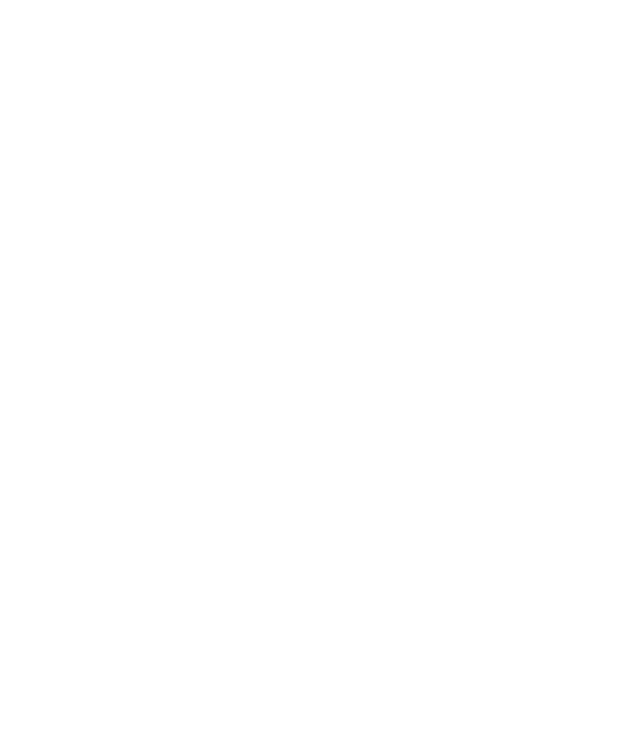
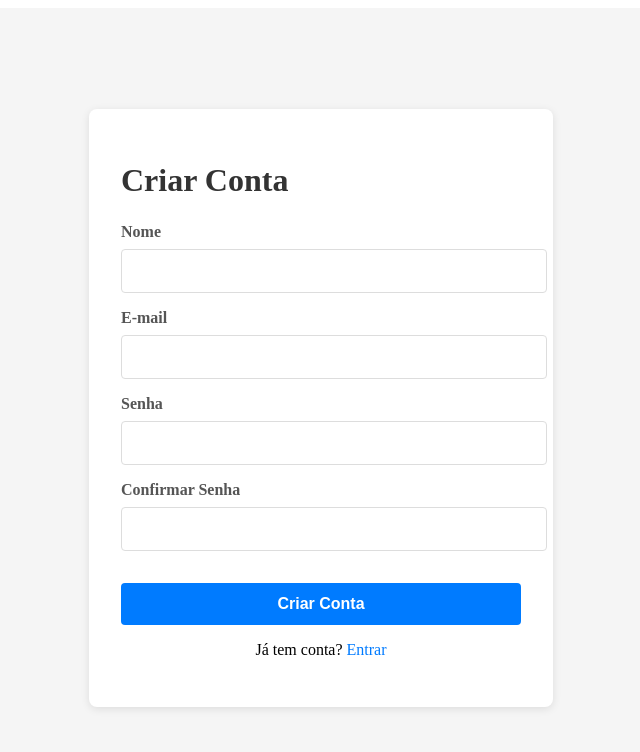
Before and after one commit to rodriguestg/fintech-wallet-challenge, a Vue app in the folder frontend/: page /register in a window 1280 px wide. Before the commit this address had no page. Shown: the top 752 px of the page, without its empty margins (319-959 px from the left). Built offline with nearby package versions, Linux system fonts and the light colour scheme.

Commit message:
feat: register component

```diff
--- /dev/null
+++ b/frontend/src/views/RegisterView.vue
@@ -0,0 +1,169 @@
+<template>
+  <div class="container">
+    <div class="card">
+      <h1>Criar Conta</h1>
+
+      <form @submit.prevent="handleRegister">
+        <div class="form-group">
+          <label>Nome</label>
+          <input v-model="name" type="text" required />
+        </div>
+
+        <div class="form-group">
+          <label>E-mail</label>
+          <input v-model="email" type="email" required />
+        </div>
+
+        <div class="form-group">
+          <label>Senha</label>
+          <input v-model="password" type="password" required />
+        </div>
+
+        <div class="form-group">
+          <label>Confirmar Senha</label>
+          <input v-model="passwordConfirmation" type="password" required />
+        </div>
+
+        <button type="submit" :disabled="loading">
+          {{ loading ? 'Criando...' : 'Criar Conta' }}
+        </button>
+
+        <p v-if="error" class="error">{{ error }}</p>
+      </form>
+
+      <p>
+        Já tem conta?
+        <router-link to="/login">Entrar</router-link>
+      </p>
+    </div>
+  </div>
+</template>
+
+<script setup>
+import { ref } from 'vue'
+import { useRouter } from 'vue-router'
+import { useAuthStore } from '../stores/authStore'
+
+const router = useRouter()
+const authStore = useAuthStore()
+
+const name = ref('')
+const email = ref('')
+const password = ref('')
+const passwordConfirmation = ref('')
+const loading = ref(false)
+const error = ref('')
+
+const handleRegister = async () => {
+  if (password.value !== passwordConfirmation.value) {
+    error.value = 'Senhas não conferem'
+    return
+  }
+
+  loading.value = true
+  error.value = ''
+
+  try {
+    await authStore.register(name.value, email.value, password.value, passwordConfirmation.value)
+    router.push('/dashboard')
+  } catch (err) {
+    error.value = err.response?.data?.message || 'Erro ao criar conta'
+  } finally {
+    loading.value = false
+  }
+}
+</script>
+
+<style scoped>
+.container {
+  display: flex;
+  justify-content: center;
+  align-items: center;
+  min-height: 100vh;
+  background: #f5f5f5;
+}
+
+.card {
+  background: white;
+  padding: 2rem;
+  border-radius: 8px;
+  box-shadow: 0 2px 8px rgba(0, 0, 0, 0.1);
+  width: 100%;
+  max-width: 400px;
+}
+
+h1 {
+  margin-bottom: 1.5rem;
+  color: #333;
+}
+
+.form-group {
+  margin-bottom: 1rem;
+}
+
+label {
+  display: block;
+  margin-bottom: 0.5rem;
+  font-weight: bold;
+  color: #555;
+}
+
+input {
+  width: 100%;
+  padding: 0.75rem;
+  border: 1px solid #ddd;
+  border-radius: 4px;
+  font-size: 1rem;
+}
+
+input:focus {
+  outline: none;
+  border-color: #007bff;
+  box-shadow: 0 0 4px rgba(0, 123, 255, 0.3);
+}
+
+button {
+  width: 100%;
+  padding: 0.75rem;
+  margin-top: 1rem;
+  background: #007bff;
+  color: white;
+  border: none;
+  border-radius: 4px;
+  font-size: 1rem;
+  cursor: pointer;
+  font-weight: bold;
+}
+
+button:hover:not(:disabled) {
+  background: #0056b3;
+}
+
+button:disabled {
+  background: #ccc;
+  cursor: not-allowed;
+}
+
+.error {
+  color: #dc3545;
+  margin-top: 1rem;
+  padding: 0.75rem;
+  background: #f8d7da;
+  border: 1px solid #f5c6cb;
+  border-radius: 4px;
+}
+
+p {
+  margin-top: 1rem;
+  text-align: center;
+}
+
+a {
+  color: #007bff;
+  text-decoration: none;
+}
+
+a:hover {
+  text-decoration: underline;
+}
+</style>
```
Also changed, not shown: frontend/src/router/index.js (+5 -3 lines).
